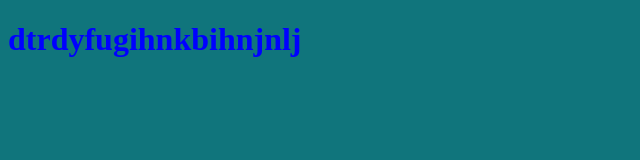
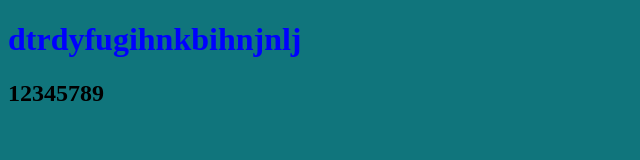
Before and after one commit to 6littlestar7/To-do_list, a plain HTML site: page index.html in a window 1280 px wide. Shown: the whole page, without its empty margins (0-640 px from the left). Drawn offline with Linux system fonts and the light colour scheme.

Commit message:
Update index.html

```diff
--- a/index.html
+++ b/index.html
@@ -9,5 +9,6 @@
 </head>
 <body>
     <h1>dtrdyfugihnkbihnjnlj</h1>
+        <h2>12345789</h2>
 </body>
 </html>
```
